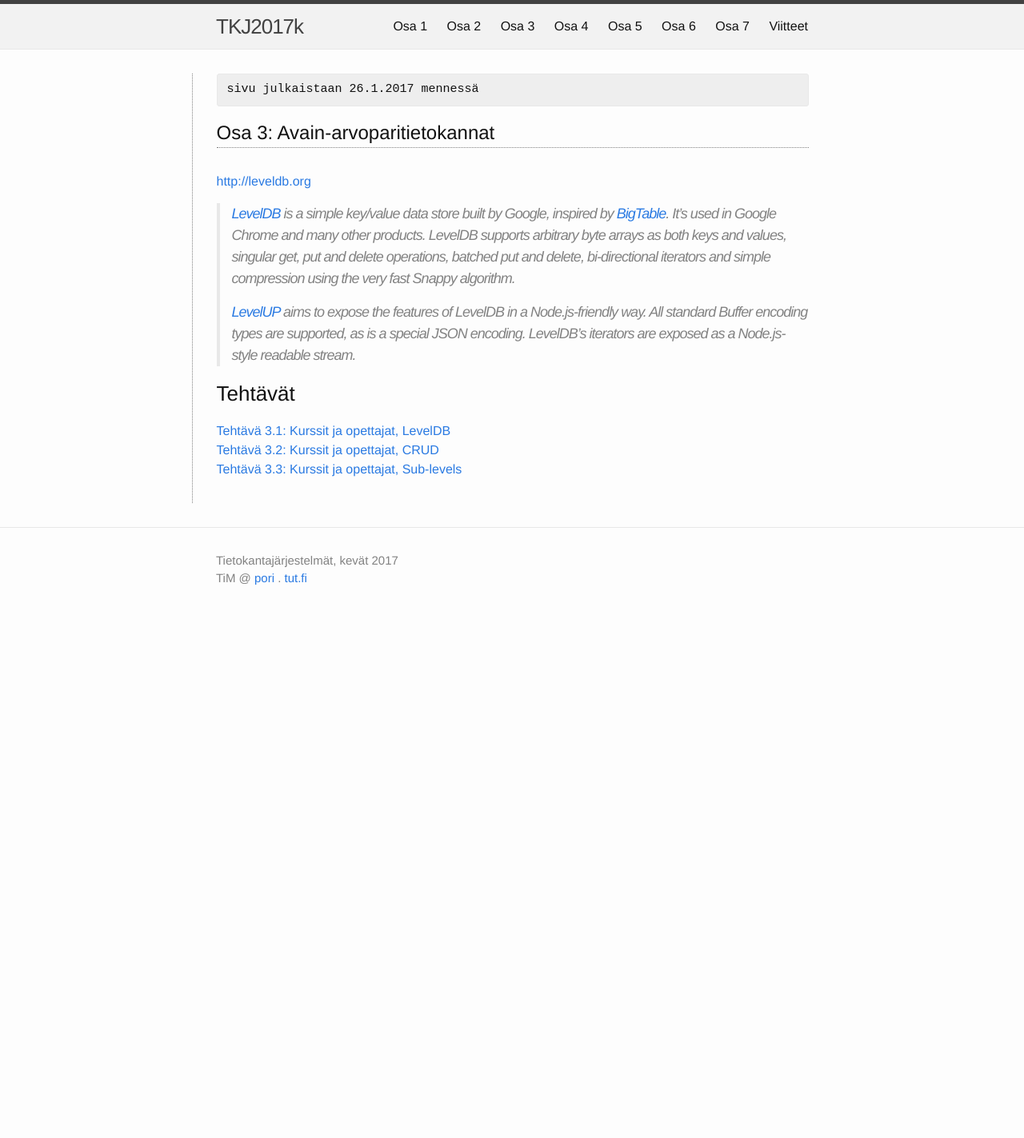
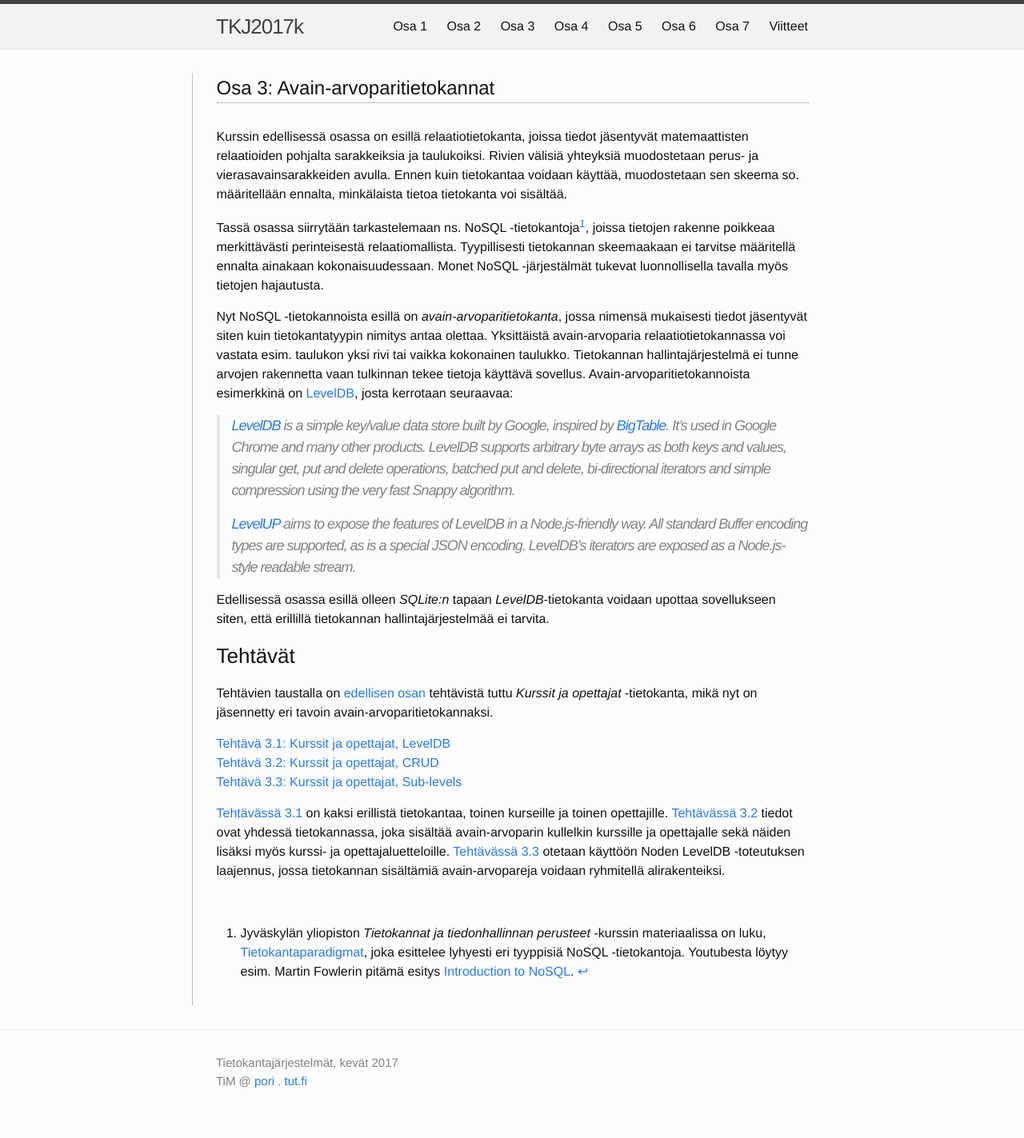
Before and after one commit to timedu/tkj2017k, a Jekyll site: the page built from docs/_osa3/index.md, in a window 1280 px wide. Shown: the whole page at 80% size. Built offline with Jekyll 4.4.1, drawn with Linux system fonts in a browser that asks for light colours; before the commit the page ends 900 px from its top, so only the background shows below that.

Commit message:
part 3 intro

```diff
--- a/docs/_osa3/index.md
+++ b/docs/_osa3/index.md
@@ -1,11 +1,20 @@
 ---
 layout: collection_index
 permalink: /:collection/index.html
-kesken: 1
-julkaisu: 26.1.2017
 ---
 
-<http://leveldb.org>
+Kurssin edellisessä osassa on esillä relaatiotietokanta, joissa tiedot jäsentyvät matemaattisten relaatioiden pohjalta sarakkeiksia ja taulukoiksi. Rivien välisiä yhteyksiä muodostetaan perus- ja vierasavainsarakkeiden avulla. Ennen kuin tietokantaa voidaan käyttää, muodostetaan sen skeema so. määritellään ennalta, minkälaista tietoa tietokanta voi sisältää.
+
+Tassä osassa siirrytään tarkastelemaan ns. NoSQL -tietokantoja[^1], joissa tietojen rakenne poikkeaa merkittävästi perinteisestä relaatiomallista. Tyypillisesti tietokannan skeemaakaan ei tarvitse määritellä ennalta ainakaan kokonaisuudessaan. Monet NoSQL -järjestälmät tukevat luonnollisella tavalla myös tietojen hajautusta.
+
+
+[^1]: Jyväskylän yliopiston *Tietokannat ja tiedonhallinnan perusteet* -kurssin materiaalissa on luku, [Tietokantaparadigmat][itka204-8], joka esittelee lyhyesti eri tyyppisiä NoSQL -tietokantoja. Youtubesta löytyy esim. Martin Fowlerin pitämä esitys [Introduction to NoSQL][youtube-fowler].
+
+[itka204-8]: https://tim.jyu.fi/view/kurssit/tktl/itka204/kurssimoniste#tietokantaparadigmat
+[youtube-fowler]: https://www.youtube.com/watch?v=qI_g07C_Q5I
+
+
+Nyt NoSQL -tietokannoista esillä on *avain-arvoparitietokanta*, jossa nimensä mukaisesti tiedot jäsentyvät siten kuin tietokantatyypin nimitys antaa olettaa. Yksittäistä avain-arvoparia relaatiotietokannassa voi vastata esim. taulukon yksi rivi tai vaikka kokonainen taulukko. Tietokannan hallintajärjestelmä ei tunne arvojen rakennetta vaan tulkinnan tekee tietoja käyttävä sovellus. Avain-arvoparitietokannoista esimerkkinä on [LevelDB][LevelDB], josta kerrotaan seuraavaa:
 
 > [LevelDB][LevelDB] is a simple key/value data store built by Google, inspired by [BigTable][BigTable]. It's used in Google Chrome and many other products. LevelDB supports arbitrary byte arrays as both keys and values, singular get, put and delete operations, batched put and delete, bi-directional iterators and simple compression using the very fast Snappy algorithm.
 >
@@ -14,6 +23,9 @@ julkaisu: 26.1.2017
 [LevelDB]: http://leveldb.org
 [LevelUP]: https://github.com/Level/levelup/blob/master/README.md
 [BigTable]: https://research.google.com/archive/bigtable.html
+
+
+Edellisessä osassa esillä olleen *SQLite:n* tapaan *LevelDB*-tietokanta voidaan upottaa sovellukseen siten, että erillillä tietokannan hallintajärjestelmää ei tarvita.
 
 {% comment %}
 
@@ -27,4 +39,11 @@ julkaisu: 26.1.2017
 
 ### Tehtävät
 
+Tehtävien taustalla on [edellisen osan](../osa2) tehtävistä tuttu *Kurssit ja opettajat* -tietokanta, mikä nyt on jäsennetty eri tavoin avain-arvoparitietokannaksi.
+
 {% include exercises_list.md %}
+
+[Tehtävässä 3.1](tehtava31) on kaksi erillistä tietokantaa, toinen kurseille ja toinen opettajille. [Tehtävässä 3.2](tehtava32) tiedot ovat yhdessä tietokannassa, joka sisältää avain-arvoparin kullelkin kurssille ja opettajalle sekä näiden lisäksi myös kurssi- ja opettajaluetteloille. [Tehtävässä 3.3](tehtava33) otetaan käyttöön Noden LevelDB -toteutuksen laajennus, jossa tietokannan sisältämiä avain-arvopareja voidaan ryhmitellä alirakenteiksi.
+
+
+<br/>
```
